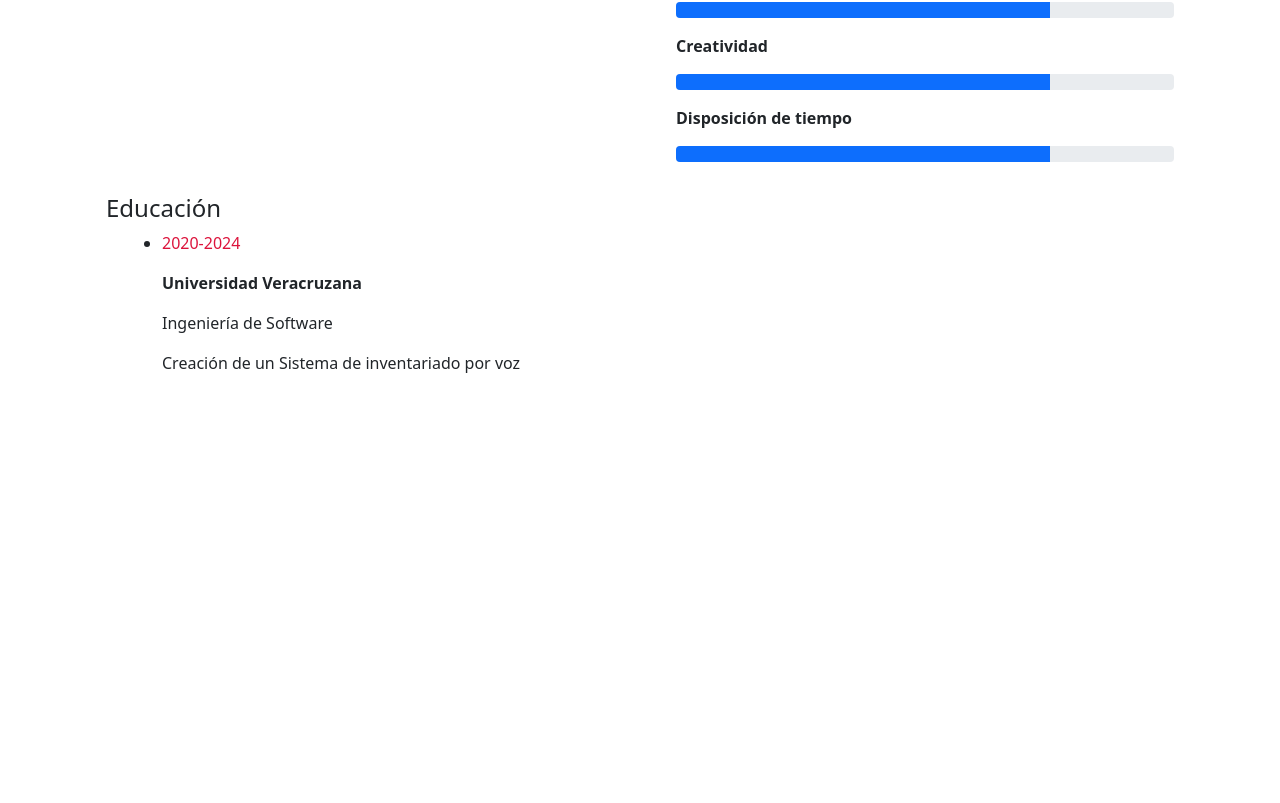
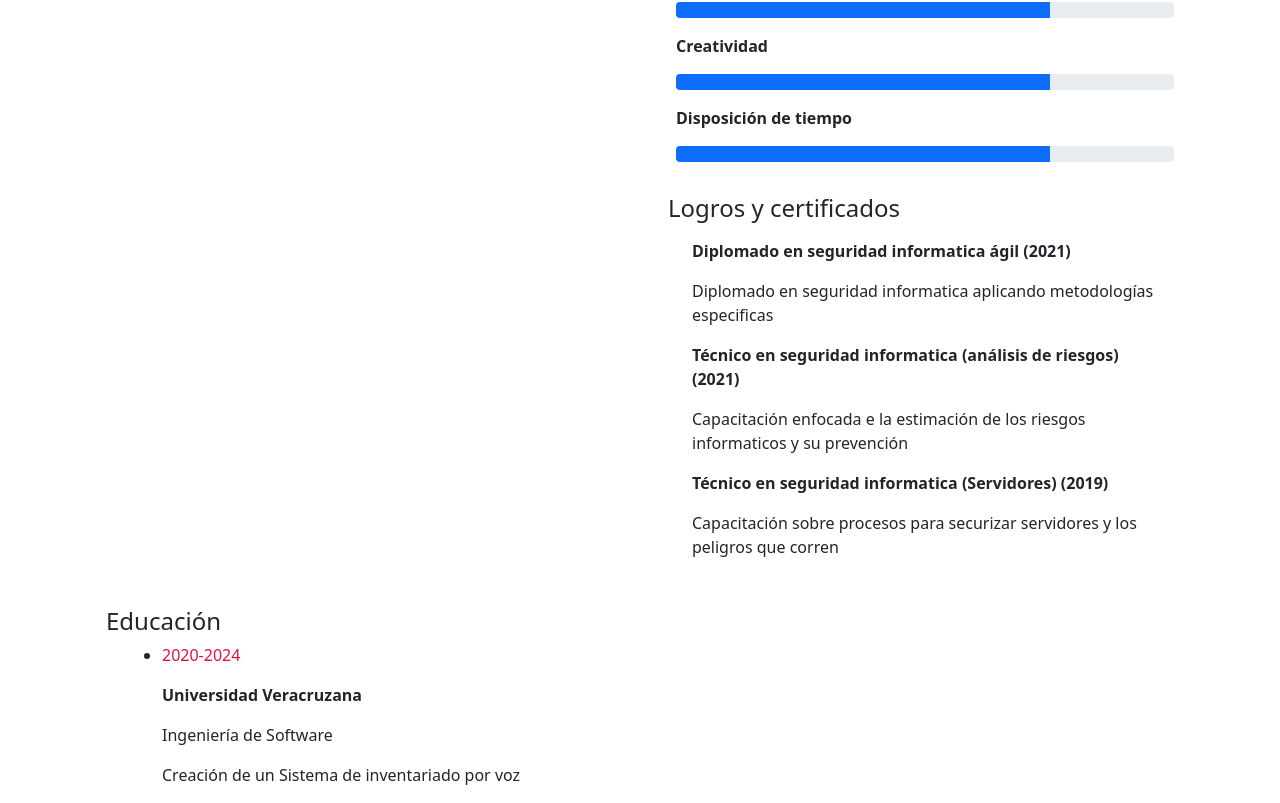
Before and after one commit to Adpsec/adpsec.github.io, an Angular app: page / in a window 1280 px wide. Shown: the part 831-1634 px from the top of the page. Before the commit the page ends 1222 px from the top, so only its background shows below. Built offline with nearby package versions, Linux system fonts and the light colour scheme.

Commit message:
Creación y configuración de componente certificates close #9

```diff
--- a/src/app/app.component.html
+++ b/src/app/app.component.html
@@ -21,6 +21,7 @@
           </div>
           <div class="col">
             <app-skills-cv></app-skills-cv>
+            <app-certificates-cv></app-certificates-cv>
           </div>
         </div>
         <div class="row">
--- a/src/app/components/certificates-cv/certificates-cv.component.html
+++ b/src/app/components/certificates-cv/certificates-cv.component.html
@@ -1 +1,13 @@
-<p>certificates-cv works!</p>
+<div class="container p-3">
+  <h4>Logros y certificados</h4>
+  <div class="container" *ngFor="let cert of certificates">
+    <div class="row" class="my-3">
+      <div class="col-md">
+        <p>
+          <b>{{ cert.nombre }} ({{ cert.fecha }})</b>
+        </p>
+        <p>{{ cert.descripcion }}</p>
+      </div>
+    </div>
+  </div>
+</div>
--- a/src/app/components/certificates-cv/certificates-cv.component.ts
+++ b/src/app/components/certificates-cv/certificates-cv.component.ts
@@ -7,9 +7,33 @@ import { Component, OnInit } from '@angular/core';
 })
 export class CertificatesCvComponent implements OnInit {
 
+  certificates : Array<any> = [];
+
   constructor() { }
 
   ngOnInit(): void {
+
+    const cert1 = {
+      nombre: "Diplomado en seguridad informatica ágil",
+      fecha: "2021",
+      descripcion: "Diplomado en seguridad informatica aplicando metodologías especificas"
+    }
+
+    const cert2 = {
+      nombre: "Técnico en seguridad informatica (análisis de riesgos)",
+      fecha: "2021",
+      descripcion: "Capacitación enfocada e la estimación de los riesgos informaticos y su prevención"
+    }
+
+    const cert3 = {
+      nombre: "Técnico en seguridad informatica (Servidores)",
+      fecha: "2019",
+      descripcion: "Capacitación sobre procesos para securizar servidores y los peligros que corren"
+    }
+
+    this.certificates.push(cert1);
+    this.certificates.push(cert2);
+    this.certificates.push(cert3);
   }
 
 }
```
Also changed, not shown: 1 other file (tests, documents, lock files or other folders).
